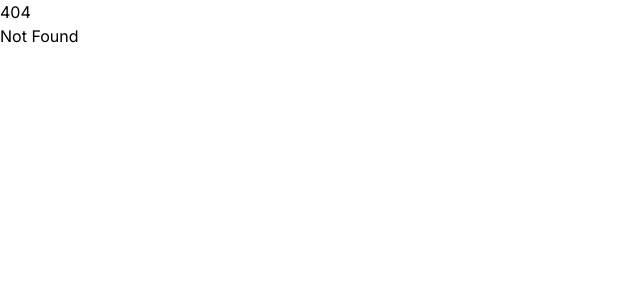
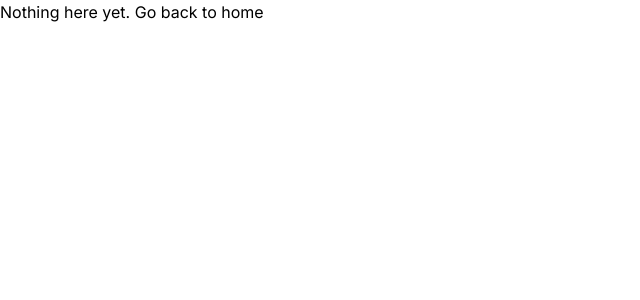
Before and after one commit to tomchan123/svelte-ui, a SvelteKit app: page /codeflip in a window 1280 px wide. Before the commit this address had no page. Shown: the top 300 px of the page, without its empty margins (0-640 px from the left). Built offline with nearby package versions, Linux system fonts and the light colour scheme.

Commit message:
add codeflip home page

```diff
--- /dev/null
+++ b/src/routes/codeflip/+page.svelte
@@ -0,0 +1,4 @@
+<script lang="ts">
+</script>
+
+<h1><a href="/">Nothing here yet. Go back to home</a></h1>
```
